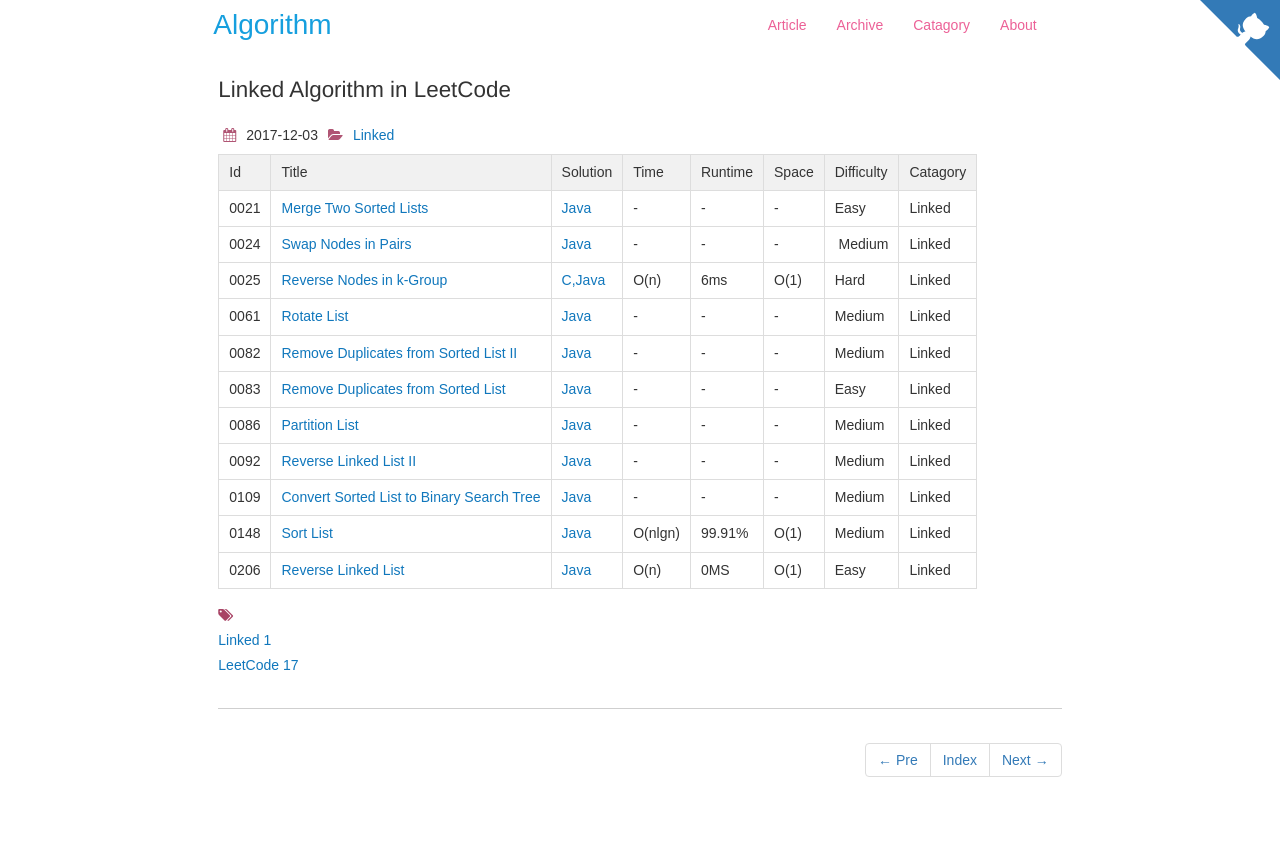
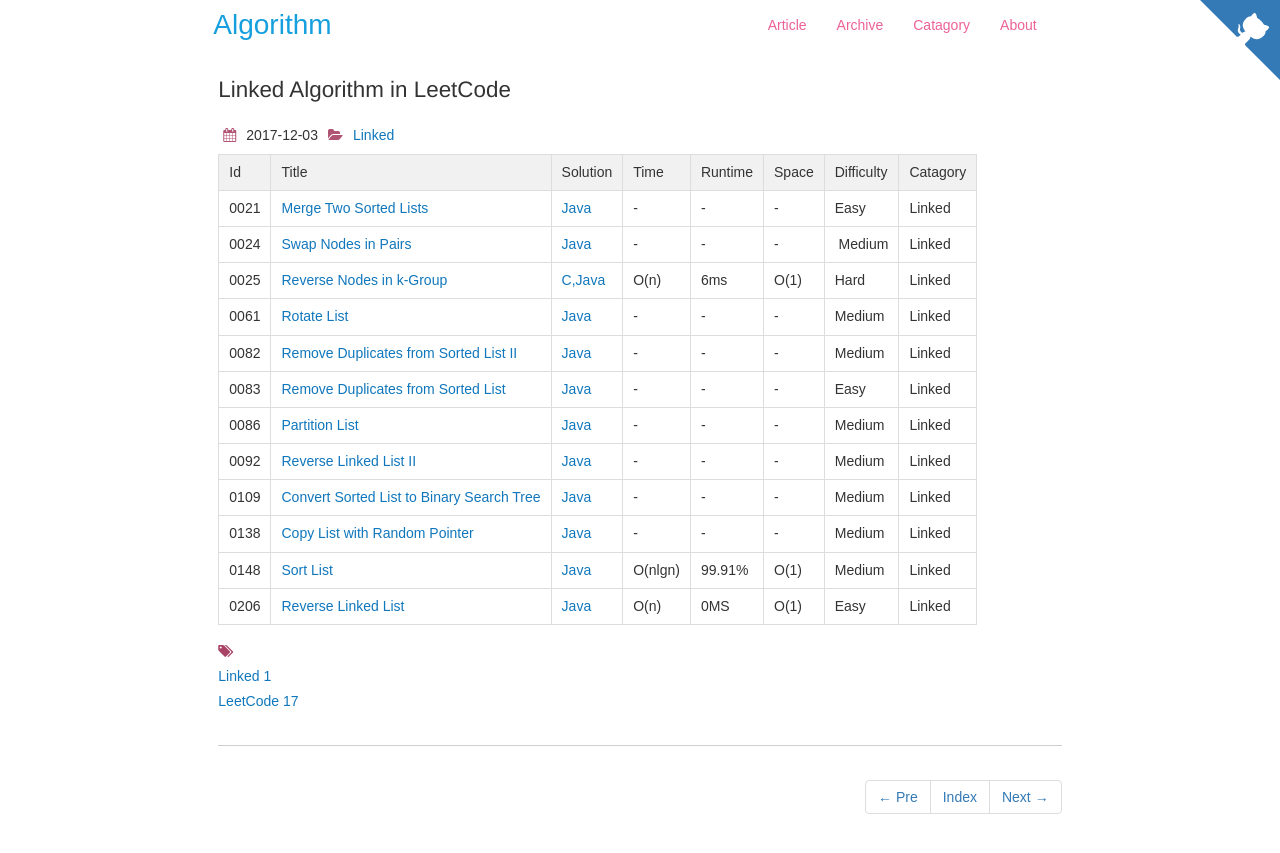
Before and after one commit to dunso/algorithm, a Jekyll site: the page built from docs/_posts/2017-12-03-Linked.md, in a window 1280 px wide. Shown: the top 853 px of the page. Built offline with Jekyll 4.4.1, drawn with Linux system fonts in a browser that asks for light colours; nearby versions of some CDN libraries.

Commit message:
Add index of LeetCode0138.java to docs

```diff
--- a/docs/_posts/2017-12-03-Linked.md
+++ b/docs/_posts/2017-12-03-Linked.md
@@ -21,5 +21,6 @@
 |0086|[Partition List](https://leetcode.com/problems/partition-list/) | [Java](https://e.srl/leetcode-86/)  |-|-|-|  Medium |Linked|
 |0092|[Reverse Linked List II](https://leetcode.com/problems/reverse-linked-list-ii) | [Java](https://e.srl/leetcode-92/)  |-|-|-|  Medium |Linked|
 |0109|[Convert Sorted List to Binary Search Tree](https://leetcode.com/problems/convert-sorted-list-to-binary-search-tree) | [Java](https://e.srl/leetcode-109/)  |-|-|-|  Medium |Linked|
+|0138|[Copy List with Random Pointer](https://leetcode.com/problems/copy-list-with-random-pointer) | [Java](https://e.srl/leetcode-138/)  |-|-|-|  Medium |Linked|
 |0148|[Sort List](https://leetcode.com/problems/sort-list/) | [Java](https://e.srl/leetcode-148/)  | O(nlgn) |99.91%| O(1)  |  Medium |Linked|
 |0206|[Reverse Linked List](https://leetcode.com/problems/reverse-linked-list) | [Java](https://e.srl/leetcode-206/)  | O(n) |0MS| O(1)  |  Easy |Linked|
```
